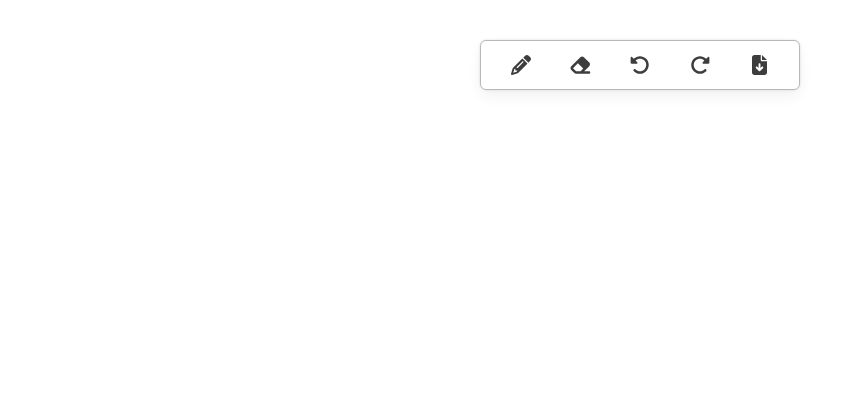
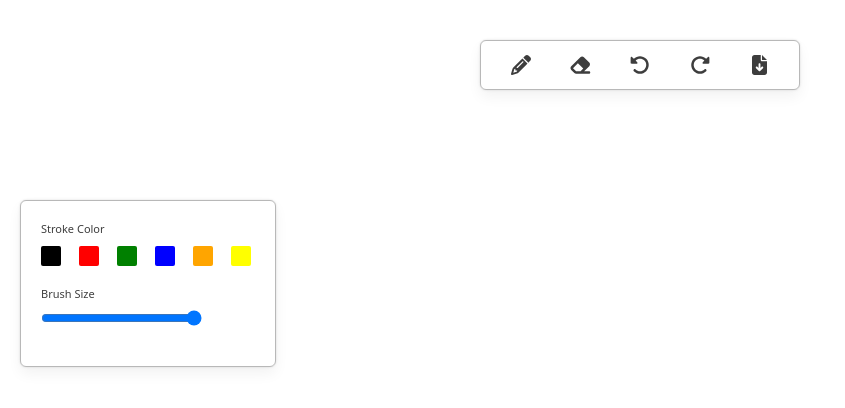
Before and after one commit to abhishek9125/Sketchbook, a Next.js app: page / in a window 1280 px wide. Shown: the top 408 px of the page, without its empty margins (0-845 px from the left). Built offline with nearby package versions, Linux system fonts and the light colour scheme.

Commit message:
Added: Toolbox UI

```diff
--- /dev/null
+++ b/src/components/Toolbox/index.js
@@ -0,0 +1,34 @@
+import React from 'react';
+import styles from './index.module.css'
+import { COLORS } from '@/constants'
+
+function Toolbox() {
+
+    const updateBrushSize = (e) => {
+
+    }
+
+    return (
+        <div className={styles.toolboxContainer}>
+            <div className={styles.toolItem}>
+                <h4 className={styles.toolText}>Stroke Color</h4>
+                <div className={styles.itemContainer}>
+                    <div className={styles.colorBox} style={{ backgroundColor: COLORS.BLACK }} />
+                    <div className={styles.colorBox} style={{ backgroundColor: COLORS.RED }} />
+                    <div className={styles.colorBox} style={{ backgroundColor: COLORS.GREEN }} />
+                    <div className={styles.colorBox} style={{ backgroundColor: COLORS.BLUE }} />
+                    <div className={styles.colorBox} style={{ backgroundColor: COLORS.ORANGE }} />
+                    <div className={styles.colorBox} style={{ backgroundColor: COLORS.YELLOW }} />
+                </div>
+            </div>
+            <div className={styles.toolItem}>
+                <h4 className={styles.toolText}>Brush Size</h4>
+                <div className={styles.itemContainer}>
+                    <input type="range" min={1} max={10} step={1} onChange={updateBrushSize} />
+                </div>
+            </div>
+        </div>
+    )
+}
+
+export default Toolbox;
--- /dev/null
+++ b/src/components/Toolbox/index.module.css
@@ -0,0 +1,40 @@
+.toolboxContainer {
+    @apply p-5 absolute top-1/4 left-5 w-64 rounded-md;
+    box-shadow: theme('colors.shadow1');
+    border: 1px solid theme('colors.border1');
+    background-color: theme('colors.background1');
+
+    .toolItem {
+        @apply mb-5;
+
+        .toolText {
+            font-size: 11px;
+            color: theme('colors.text1');
+        }
+
+        .itemContainer {
+            @apply flex justify-between mt-2;
+
+            .colorBox {
+                @apply h-5 w-5 mr-1 rounded-sm cursor-pointer;
+
+                &:hover,
+                &.active {
+                    border: 1.5px solid theme('colors.border2');
+                    box-shadow: theme('colors.shadow2');
+                }
+            }
+
+            input {
+                @apply cursor-pointer w-[75%]
+            }
+        }
+    }
+
+    @media screen and (max-width: 640px) {
+        top: unset;
+        bottom: 0;
+        width: 100%;
+        left: 0;
+    }
+}
--- /dev/null
+++ b/src/constants.js
@@ -0,0 +1,11 @@
+const COLORS = {
+    BLACK: 'black',
+    RED: 'red',
+    GREEN: 'green',
+    BLUE: 'blue',
+    ORANGE: 'orange',
+    YELLOW: 'yellow',
+    WHITE: 'white'
+};
+
+export { COLORS };
--- a/src/pages/index.js
+++ b/src/pages/index.js
@@ -1,9 +1,11 @@
 import Menu from "@/components/Menu";
+import Toolbox from "@/components/Toolbox";
 
 export default function Home() {
 	return (
 		<div>
 			<Menu />
+			<Toolbox />
 		</div>
 	)
 }
```
